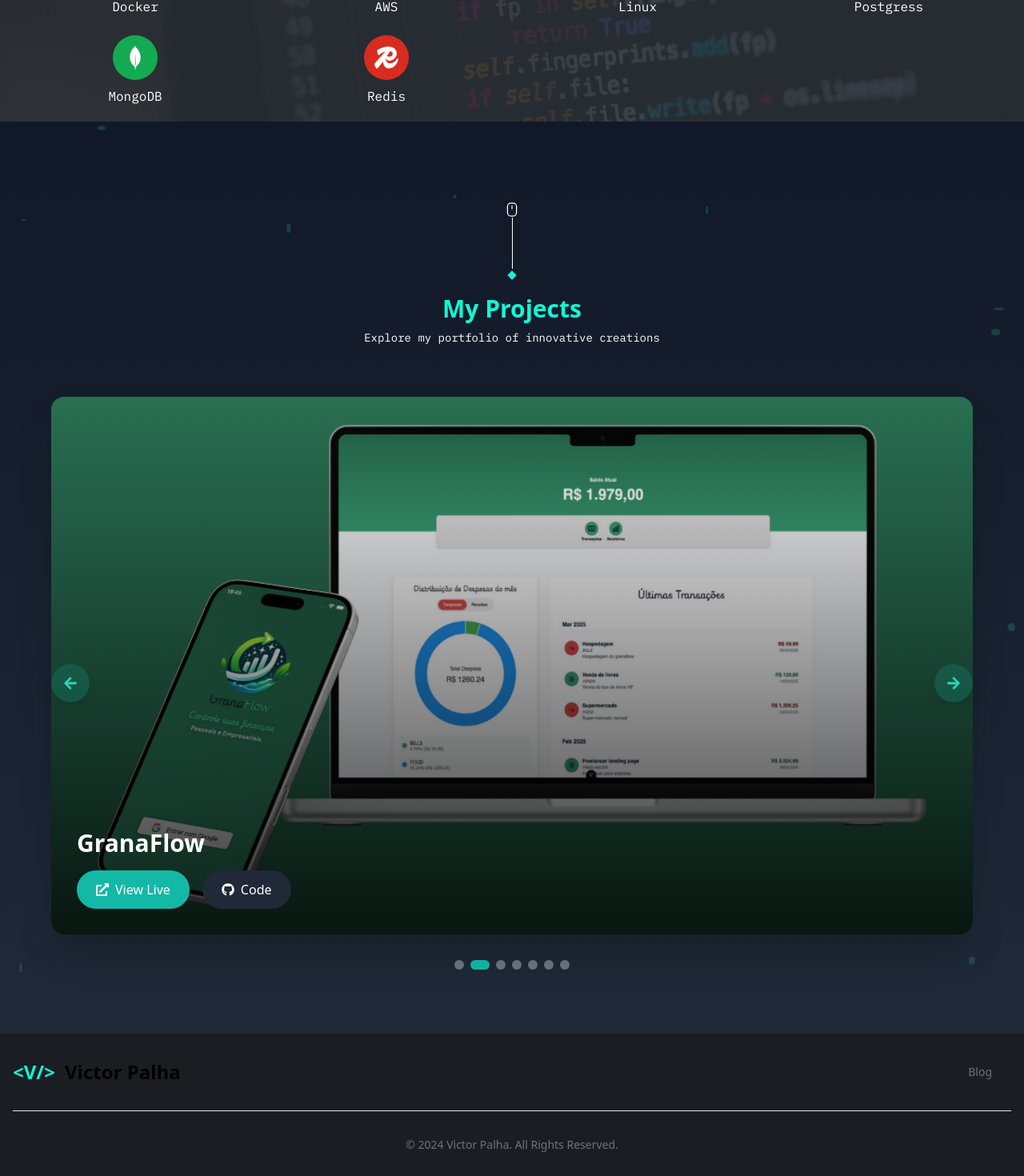
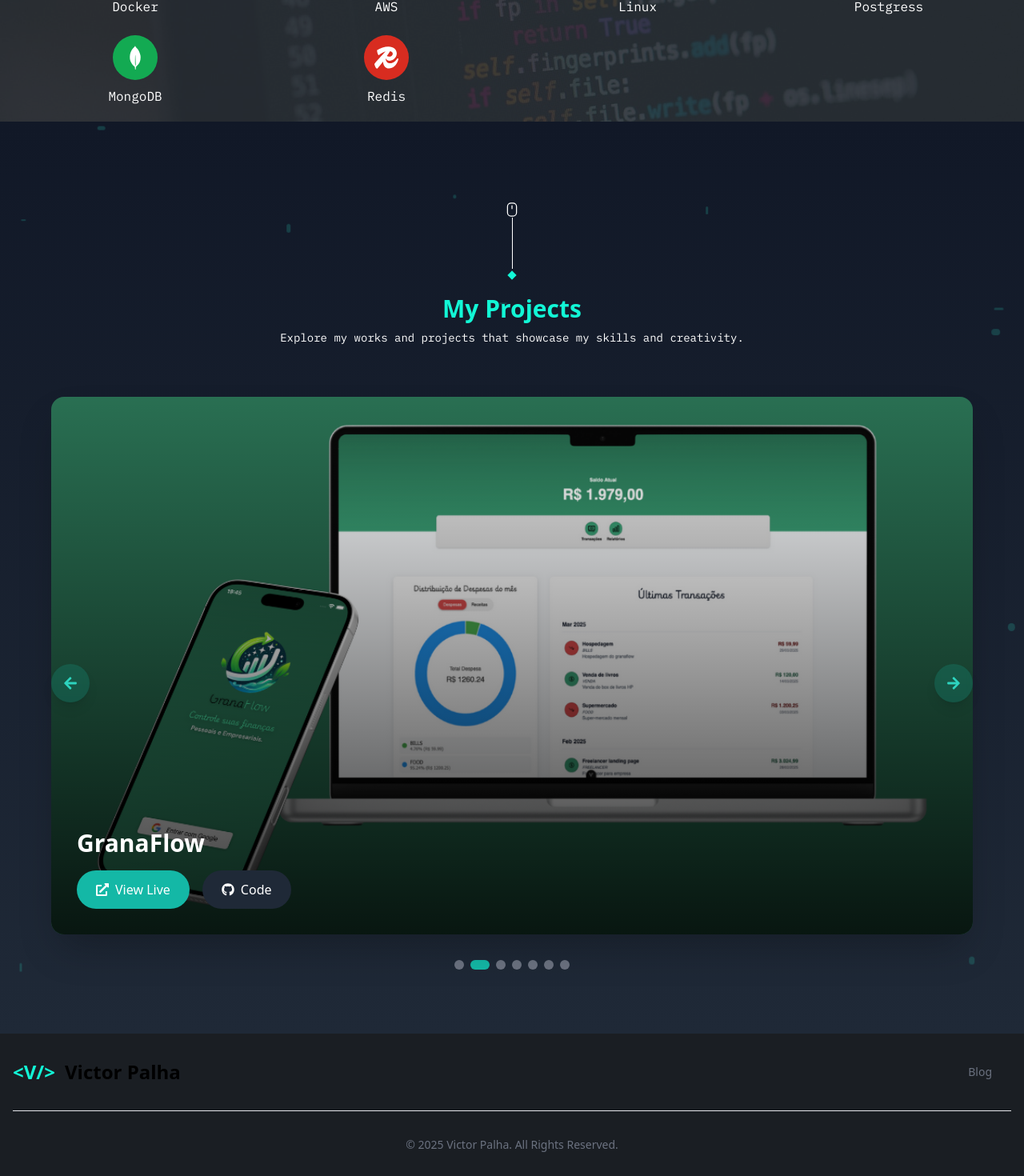
Before and after one commit to Victor-Palha/V, a React (Vite) app: page / in a window 1280 px wide. Shown: the part 1778-3248 px from the top of the page at 80% size. Built offline with nearby package versions, Linux system fonts and the light colour scheme.

Commit message:
fix: updating year of copyright and work label

```diff
--- a/src/components/Footer/index.tsx
+++ b/src/components/Footer/index.tsx
@@ -18,7 +18,7 @@ export function Footer(){
                 </ul>
             </div>
             <hr className="my-6 border-gray-200 sm:mx-auto dark:border-gray-700 lg:my-8" />
-            <span className="block text-sm text-gray-500 sm:text-center dark:text-gray-400">© 2024 <a href="https://github.com/victor-palha" className="hover:underline">Victor Palha</a>. All Rights Reserved.</span>
+            <span className="block text-sm text-gray-500 sm:text-center dark:text-gray-400">© 2025 <a href="https://github.com/victor-palha" className="hover:underline">Victor Palha</a>. All Rights Reserved.</span>
         </div>
     </footer>
     )
--- a/src/components/Works/index.tsx
+++ b/src/components/Works/index.tsx
@@ -117,7 +117,7 @@ export function Works() {
       {/* Título */}
       <Title
         title="My Projects"
-        subtitle="Explore my portfolio of innovative creations"
+        subtitle="Explore my works and projects that showcase my skills and creativity."
       />
 
       {/* Carrossel Container */}
```
